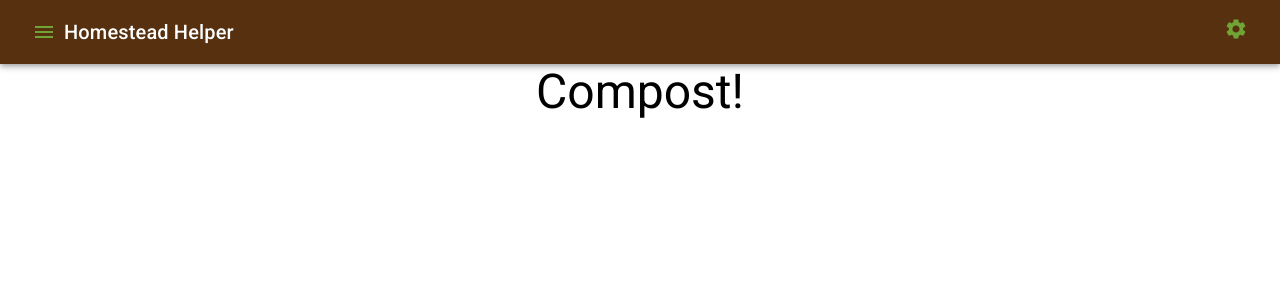
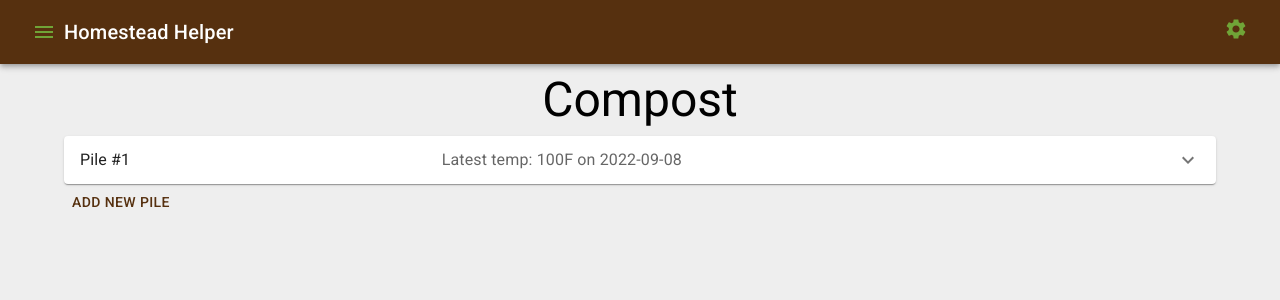
Before and after one commit to ben-bradley/homestead-helper, a React (Create React App) app: page /garden/compost in a window 1280 px wide. Shown: the top 300 px of the page. Built offline with nearby package versions, Linux system fonts and the light colour scheme.

Commit message:
initial example of compost using static data

```diff
--- a/src/App.css
+++ /dev/null
@@ -1,9 +0,0 @@
-.App {
-  height: 100%;
-}
-
-html, body {
-  height: 100%;
-  margin: 0;
-  padding: 0;
-}
--- a/src/App.js
+++ b/src/App.js
@@ -6,7 +6,6 @@ import theme from "./theme.js";
 import defaultConfig from "./config.js";
 import TopBar from "./components/TopBar/index.js";
 import Routes from "./Routes.js";
-import "./App.css";
 
 function App() {
   const [ config, setConfig ] = useLocalStorage("config", defaultConfig);
--- /dev/null
+++ b/src/components/Garden/Compost/Pile.js
@@ -0,0 +1,38 @@
+import Typography from "@mui/material/Typography";
+import Accordion from "@mui/material/Accordion";
+import AccordionSummary from "@mui/material/AccordionSummary";
+import AccordionDetails from "@mui/material/AccordionDetails";
+import ExpandMoreIcon from "@mui/icons-material/ExpandMore";
+
+import TemperatureTable from "./TemperatureTable.js";
+
+const padZero = (value) => (value < 10) ? `0${value}` : `${value}`;
+
+const formatDate = (date) => {
+  const year = date.getFullYear();
+  const month = padZero(date.getMonth() + 1);
+  const day = padZero(date.getDate());
+
+  return `${year}-${month}-${day}`;
+}
+
+export default function Pile(props) {
+  const { pile } = props;
+  const [ temp ] = pile.temps;
+
+  return (
+    <Accordion>
+      <AccordionSummary expandIcon={<ExpandMoreIcon />}>
+        <Typography sx={{ width: "33%", flexShrink: 0 }}>
+          {pile.name}
+        </Typography>
+        <Typography sx={{ color: "text.secondary" }}>
+          Latest temp: {temp.value}{temp.scale} on {formatDate(temp.date)}
+        </Typography>
+      </AccordionSummary>
+      <AccordionDetails>
+        <TemperatureTable temps={pile.temps} />
+      </AccordionDetails>
+    </Accordion>
+  );
+}
--- /dev/null
+++ b/src/components/Garden/Compost/TemperatureTable.js
@@ -0,0 +1,41 @@
+import Table from "@mui/material/Table";
+import TableBody from "@mui/material/TableBody";
+import TableCell from "@mui/material/TableCell";
+import TableContainer from "@mui/material/TableContainer";
+import TableHead from "@mui/material/TableHead";
+import TableRow from "@mui/material/TableRow";
+
+const padZero = (value) => (value < 10) ? `0${value}` : `${value}`;
+
+const formatDate = (date) => {
+  const year = date.getFullYear();
+  const month = padZero(date.getMonth() + 1);
+  const day = padZero(date.getDate());
+
+  return `${year}-${month}-${day}`;
+}
+
+export default function TemperatureTable(props) {
+  const { temps } = props;
+
+  return (
+    <TableContainer>
+      <Table sx={{ minWidth: 650 }} aria-label="temperature table">
+        <TableHead>
+          <TableRow>
+            <TableCell>Date</TableCell>
+            <TableCell>Temp</TableCell>
+          </TableRow>
+        </TableHead>
+        <TableBody>
+          { temps.map((temp, i) =>
+            <TableRow>
+              <TableCell>{formatDate(temp.date)}</TableCell>
+              <TableCell>{temp.value}{temp.scale}</TableCell>
+            </TableRow>
+          )}
+        </TableBody>
+      </Table>
+    </TableContainer>
+  );
+}
--- a/src/components/Garden/Compost/index.js
+++ b/src/components/Garden/Compost/index.js
@@ -1,18 +1,31 @@
-import Grid from "@mui/material/Grid";
+import Button from "@mui/material/Button";
+import Box from "@mui/material/Box";
+import Container from "@mui/material/Container";
 import Typography from "@mui/material/Typography";
+
+import Pile from "./Pile.js";
+
+const piles = [
+  {
+    id: 1,
+    name: "Pile #1",
+    temps: [
+      { date: new Date("2022-09-08"), scale: "F", value: 100 },
+      { date: new Date("2022-09-07"), scale: "F", value: 95 },
+      { date: new Date("2022-09-06"), scale: "F", value: 93 },
+      { date: new Date("2022-09-05"), scale: "F", value: 90 }
+    ]
+  }
+];
 
 export default function Compost() {
   return (
-    <Grid
-      container
-      spacing={0}
-      align="center"
-      justify="center"
-      direction="column"
-    >
-      <Grid item>
-        <Typography variant="h3">Compost!</Typography>
-      </Grid>
-    </Grid>
+    <Container>
+      <Box>
+        <Typography variant="h3" align="center" padding={1}>Compost</Typography>
+        { piles.map((pile) => <Pile key={pile.id} pile={pile} /> )}
+        <Button>Add new pile</Button>
+      </Box>
+    </Container>
   );
 }
--- a/src/index.css
+++ b/src/index.css
@@ -1,13 +1,20 @@
 body {
-  margin: 0;
-  font-family: -apple-system, BlinkMacSystemFont, 'Segoe UI', 'Roboto', 'Oxygen',
-    'Ubuntu', 'Cantarell', 'Fira Sans', 'Droid Sans', 'Helvetica Neue',
-    sans-serif;
+  font-family: -apple-system, BlinkMacSystemFont, 'Segoe UI', 'Roboto', 'Oxygen', 'Ubuntu', 'Cantarell', 'Fira Sans', 'Droid Sans', 'Helvetica Neue', sans-serif;
   -webkit-font-smoothing: antialiased;
   -moz-osx-font-smoothing: grayscale;
 }
 
+html, body {
+  height: 100vh;
+  margin: 0;
+  padding: 0;
+}
+
 code {
-  font-family: source-code-pro, Menlo, Monaco, Consolas, 'Courier New',
-    monospace;
+  font-family: source-code-pro, Menlo, Monaco, Consolas, 'Courier New', monospace;
 }
+
+#root {
+  height: inherit;
+  background-color: #eee;
+}
```
